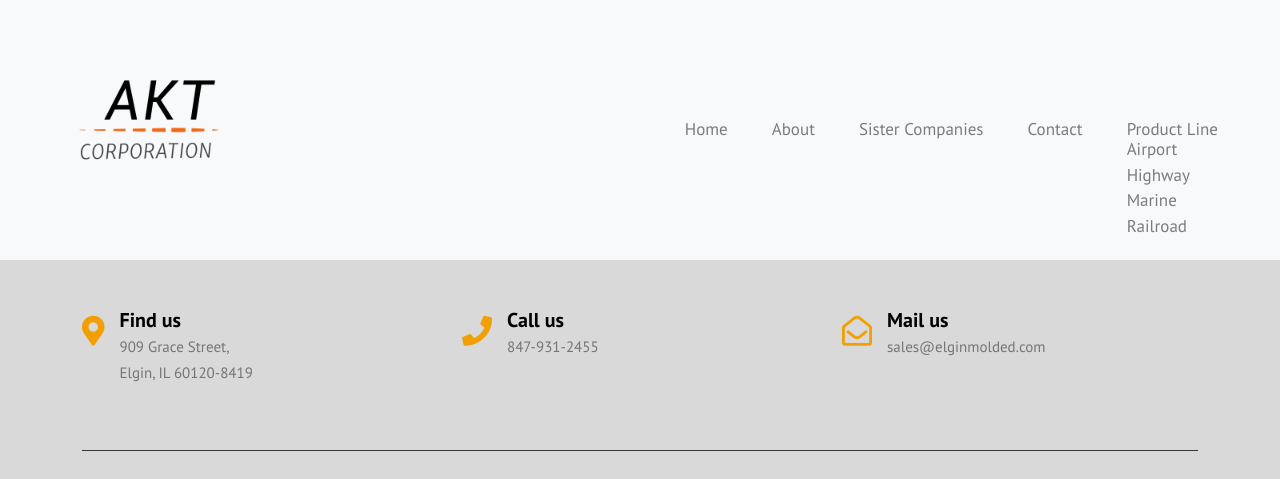
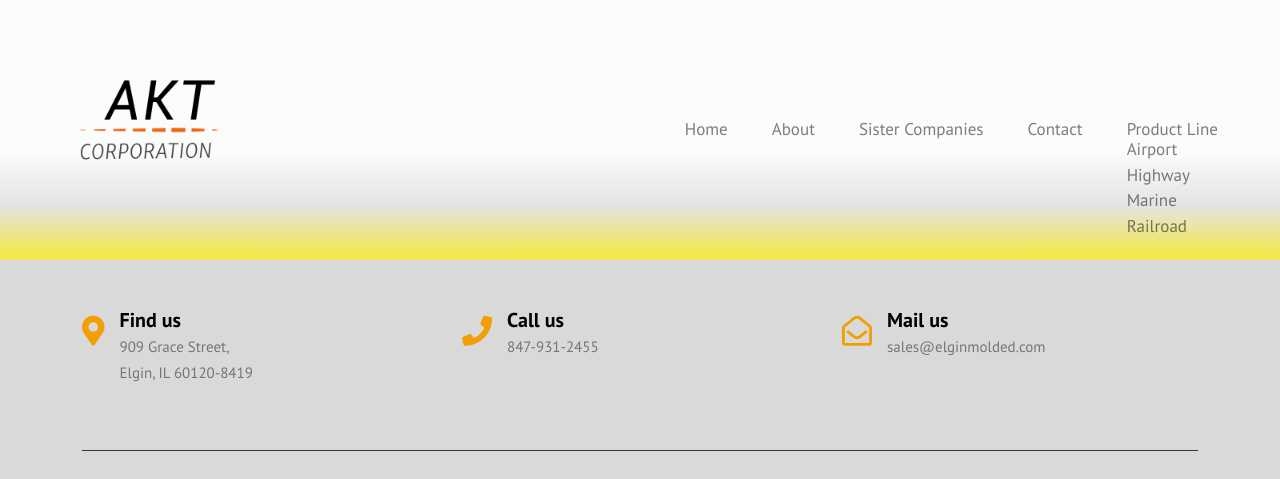
Before and after one commit to alexaped16/Empco_Lite, a Flask app: page /akt in a window 1280 px wide. Shown: the top 479 px of the page. Run offline with Flask 2, Linux system fonts and the light colour scheme; some libraries are stand-ins or nearby versions.

Commit message:
added yellow nav

```diff
--- a/app/static/main.css
+++ b/app/static/main.css
@@ -91,7 +91,8 @@ li > a:after { content:  ' '; }
 li > a:only-child:after { content: ''; }
 
 .navbar{
-    background:white;
+  background: rgb(255,255,255);
+  background: linear-gradient(180deg, rgba(255,255,255,0.4234068627450981) 58%, rgba(218,215,215,0.6306897759103641) 79%, rgba(242,231,75,1) 98%);
     display: flex;
     align-items: center;
     justify-content: space-between;
```
